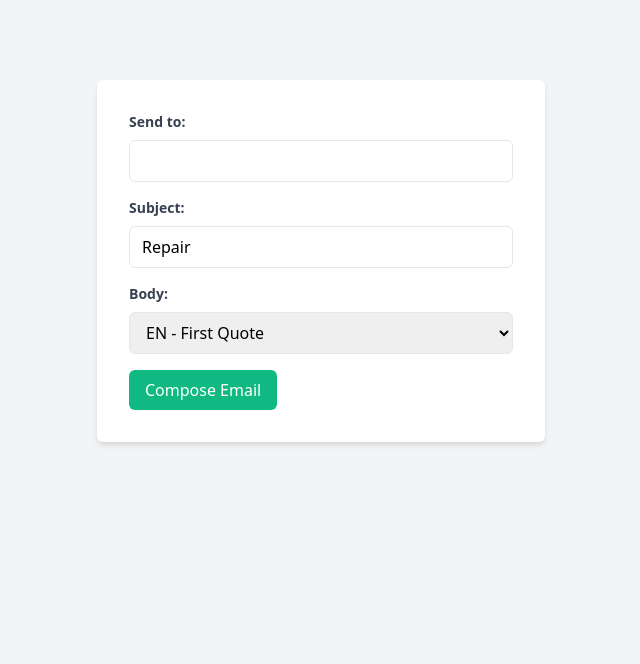
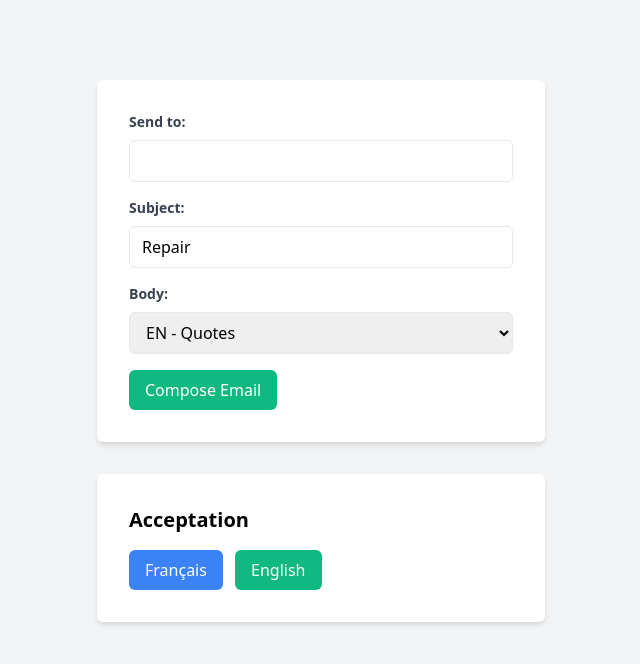
Before and after one commit to TechEdgeNRC/App, a plain HTML site: page index.html in a window 1280 px wide. Shown: the whole page, without its empty margins (319-959 px from the left). Drawn offline with nearby package versions, Linux system fonts and the light colour scheme.

Commit message:
Update index.html

```diff
--- a/index.html
+++ b/index.html
@@ -9,7 +9,6 @@
 <body class="bg-gray-100">
     <div class="container mx-auto p-4">
         <form id="emailForm" class="max-w-md mx-auto bg-white p-8 rounded-md shadow-md mt-16">
-
             <div class="mb-4">
                 <label for="sendTo" class="block text-gray-700 text-sm font-bold mb-2">Send to:</label>
                 <input type="email" class="form-input w-full border rounded-md px-3 py-2" id="sendTo" required oninput="validateEmail()">
@@ -22,9 +21,7 @@
 
             <div class="mb-4">
                 <label for="body" class="block text-gray-700 text-sm font-bold mb-2">Body:</label>
-
-<select class="form-select w-full border rounded-md px-3 py-2" id="body">
-<!-- English First Quote-->
+                <select class="form-select w-full border rounded-md px-3 py-2" id="body">
 <option value=
 "Hello,
 
@@ -40,7 +37,7 @@ Kind regards,
 ** Pour assurer un suivi adéquat, veuillez nous envoyer votre réponse à ce courriel. Merci **
 ** To ensure a proper follow-up, please send your answer on this email. Thank you **
 "
->EN - First Quote</option>
+>EN - Quotes</option>
 
 <!-- English Final Quote-->
 <option value=
@@ -77,7 +74,7 @@ Cordialement,
 ** Pour assurer un suivi adéquat, veuillez nous envoyer votre réponse à ce courriel. Merci **
 ** To ensure a proper follow-up, please send your answer on this email. Thank you **
 "
->FR - Première estimation</option>
+>FR - Estimations</option>
 
 <!-- French Last Quote-->
 <option value=
@@ -112,26 +109,46 @@ Thank you and have a nice day
 ** To ensure a proper follow-up, please send your answer on this email. Thank you **
 "
 >EN - Acceptation</option>
+                </select>
+            </div>
 
-<!-- Accepter FR-->
-<option value=
-"Bonjour,
+            <button type="button" class="bg-green-500 text-white px-4 py-2 rounded-md" onclick="composeEmail()">Compose Email</button>
+        </form>
+
+        <!-- New Section for Acceptation -->
+        <div class="max-w-md mx-auto bg-white p-8 rounded-md shadow-md mt-8">
+            <h2 class="text-xl font-bold mb-4">Acceptation</h2>
+
+            <!-- Button for French -->
+            <button class="bg-blue-500 text-white px-4 py-2 rounded-md mr-2" onclick="copyToClipboard(
+`
+Bonjour,
 
 Merci pour votre réponse. Nous avons commandé les pièces pour votre réparation et dès leur réception, nous allons procéder à la réparation de votre appareil et vous le retourner.
 
-Merci et bonne journée
+Merci et bonne journé
 
 
 ** Pour assurer un suivi adéquat, veuillez nous envoyer votre réponse à ce courriel. Merci **
 ** To ensure a proper follow-up, please send your answer on this email. Thank you **
-"
->FR - Acceptation</option>
+`
+            )">Français</button>
 
-</select>
-            </div>
+            <!-- Button for English -->
+            <button class="bg-green-500 text-white px-4 py-2 rounded-md" onclick="copyToClipboard(
+`
+Hello,
 
-            <button type="button" class="bg-green-500 text-white px-4 py-2 rounded-md" onclick="composeEmail()">Compose Email</button>
-        </form>
+Thank you for your response. Parts have been ordered for your repair and as soon as we receive them, we will proceed with the repair and return the unit to you.
+
+Thank you and have a nice day
+
+
+** Pour assurer un suivi adéquat, veuillez nous envoyer votre réponse à ce courriel. Merci **
+** To ensure a proper follow-up, please send your answer on this email. Thank you **
+`
+            )">English</button>
+        </div>
     </div>
 
     <script>
@@ -152,14 +169,16 @@ Merci et bonne journée
             // Replace the placeholder with the numeric part
             var updatedBody = selectedTemplate.replace(placeholder, placeholder + ' ' + numericPart);
 
+            // Update the subject based on the template language
+            var updatedSubject = (selectedTemplate.includes('Bonjour')) ? 'Réparation ' + numericPart : 'Repair ' + numericPart;
+
             var mailtoLink = 'mailto:' + encodeURIComponent(sendTo) +
-                            '?subject=' + encodeURIComponent(subject) +
+                            '?subject=' + encodeURIComponent(updatedSubject) +
                             '&body=' + encodeURIComponent(updatedBody);
 
             // Open a new window or tab with the mailto link
             window.open(mailtoLink, '_blank');
         }
-
 
         function validateEmail() {
             var sendToInput = document.getElementById('sendTo');
@@ -178,6 +197,27 @@ Merci et bonne journée
             var regex = /^[^\s@]+@[^\s@]+\.[^\s@]+$/;
             return regex.test(email);
         }
+
+        function copyToClipboard(text) {
+            // Create a temporary textarea element
+            var textarea = document.createElement('textarea');
+
+            // Set the value of the textarea to the specified text
+            textarea.value = text;
+
+            // Append the textarea to the document
+            document.body.appendChild(textarea);
+
+            // Select and copy the text in the textarea
+            textarea.select();
+            document.execCommand('copy');
+
+            // Remove the textarea from the document
+            document.body.removeChild(textarea);
+
+            // Alert the user that the text has been copied (you can customize this part)
+            alert('Text copied to clipboard: ');
+        }
     </script>
 
 </body>
```
